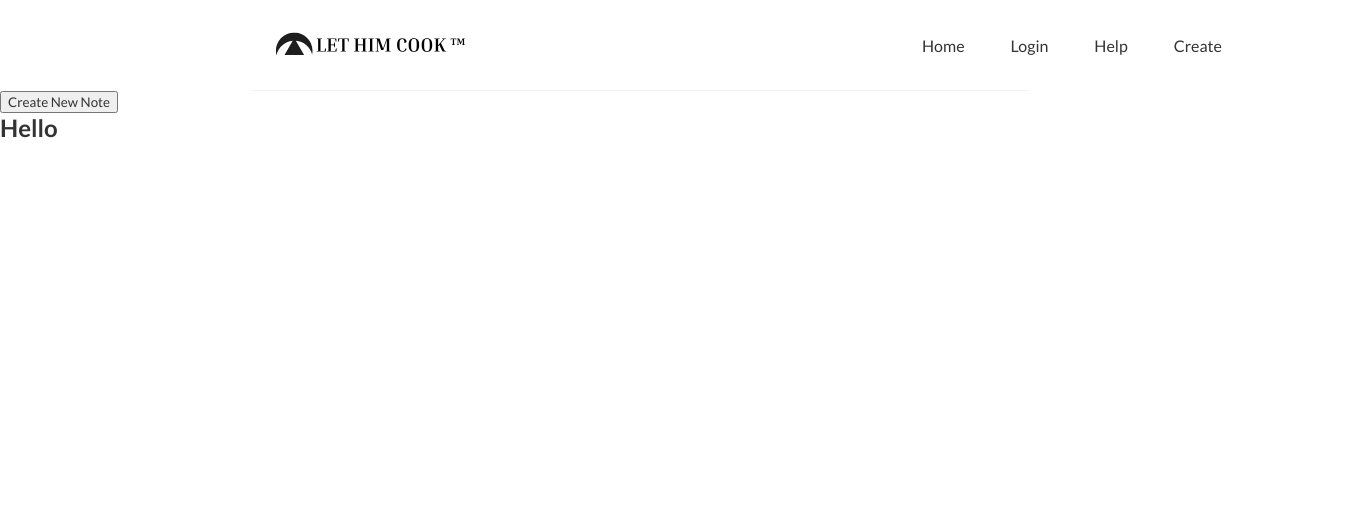
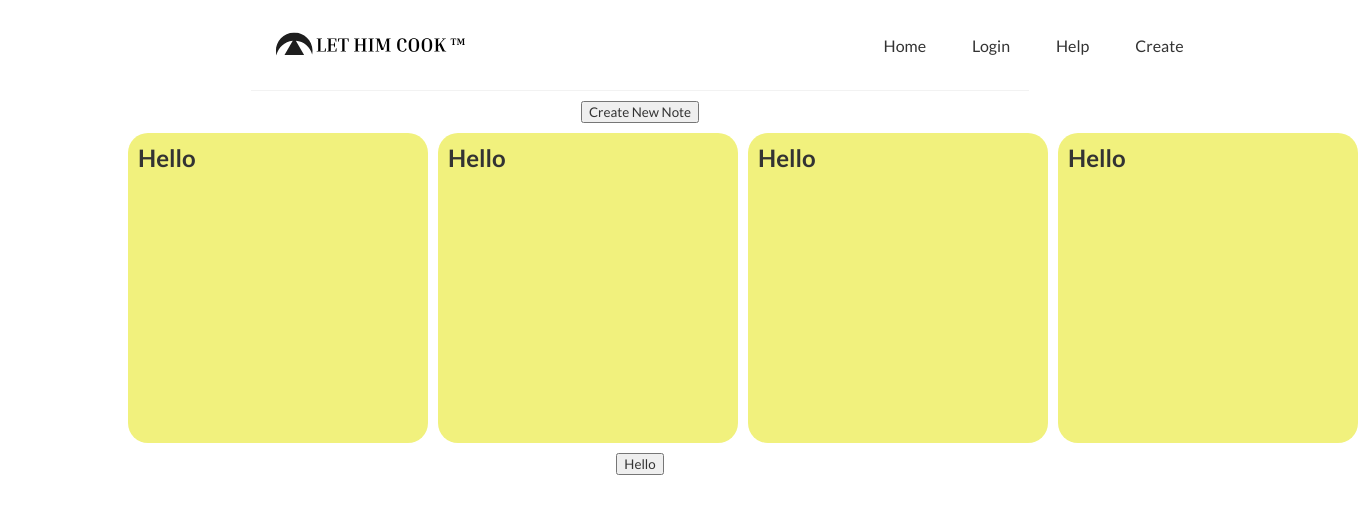
Before and after one commit to aabdullah27182845/notesAppUI, a React (Create React App) app: page /notes in a window 1280 px wide. Shown: the top 514 px of the page, 1358 px wide, since content can reach past the window. Built offline with nearby package versions, Linux system fonts and the light colour scheme.

Commit message:
adding note functionality

```diff
--- a/src/Navbar.js
+++ b/src/Navbar.js
@@ -4,14 +4,14 @@ const Navbar = () => {
     return (
         <nav className="navbar">
             <div className="logo">
-                <Logo />
+                <a href="/"><Logo /></a>
             </div>
             <div className="links">
                 <ul>
                     <li><a href="/">Home</a></li>
                     <li><a href="/">Login</a></li>
                     <li><a href="/">Help</a></li>
-                    <li><a href="/">Create</a></li>
+                    <li><a href="/notes">Create</a></li>
                 </ul>
             </div>
         </nav>
--- a/src/Notes.js
+++ b/src/Notes.js
@@ -1,10 +1,33 @@
+import { useState } from "react";
+
 const Notes = () => {
+
+    const [elements, setElements] = useState([]);
+
+    const changeElements = () => {
+        const newElements = elements.slice(0, 3);
+        console.log(newElements);
+        setElements(null);
+        setElements(newElements);
+    }
+
+    for (let i = 0; i < 3; i++) {
+        elements.push(
+        <div className="note" key={i}>
+            <h2>Hello</h2>
+        </div>);
+    }
+
     return (
         <div className="notes">
             <button>Create New Note</button>
-            <div className="note">
-                <h2>Hello</h2>
+            <div className="note-container">
+                <div className="note">
+                    <h2>Hello</h2>
+                </div>
+                { elements }
             </div>
+            <button onClick={changeElements}>Hello</button>
         </div>
      );
 }
--- a/src/index.css
+++ b/src/index.css
@@ -25,6 +25,10 @@
   max-width: 60%;
   margin: 0 auto;
   border-bottom: 1px solid #f2f2f2;
+}
+
+.navbar .links {
+  translate: -3vw;
 }
 
 .navbar .links ul {
@@ -93,3 +97,29 @@
 .home .items button:active {
   scale: 0.95;
 }
+
+/* CSS for notes page */
+
+.notes {
+  display: flex;
+  align-items: center;
+  flex-direction: column;
+  margin: 0 auto;
+  padding: 10px 0;
+}
+
+.notes .note-container {
+  width: 80vw;
+  display: grid;
+  grid-template-columns: repeat(4, 300px);
+  gap: 10px;
+  padding: 10px;
+}
+
+.note-container .note {
+  height: 290px;
+  background-color: rgb(241, 241, 125);
+  border-radius: 20px;
+  padding: 10px;
+  box-shadow: #333 25px solid;
+}
```
